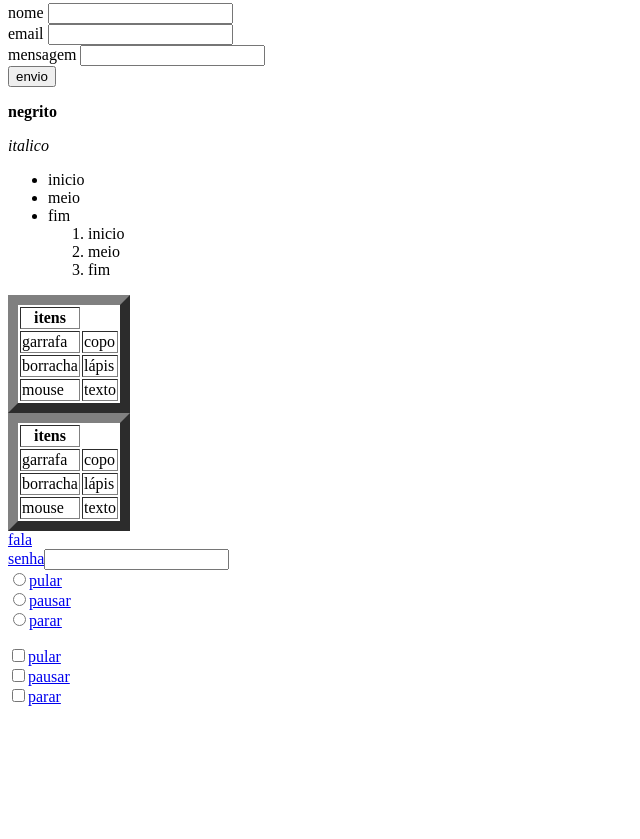
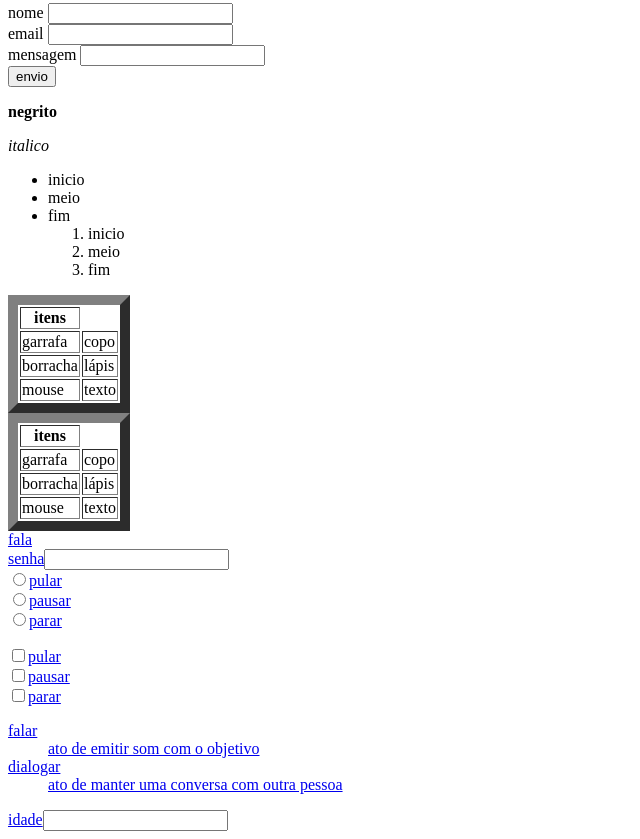
Before and after one commit to matheusdegois/html-tarefa, a plain HTML site: page index.html in a window 1280 px wide. Shown: the part 1160-1999 px from the top of the page, without its empty margins (0-640 px from the left). Before the commit the page ends 1882 px from the top, so only its background shows below. Drawn offline with Linux system fonts and the light colour scheme.

Commit message:
Add files via upload

```diff
--- a/index.html
+++ b/index.html
@@ -118,12 +118,15 @@
 <input type="checkbox">pausar
 <br>
 <input type="checkbox">parar
+<div>
 </form>
 <dl>
-    <dt>
-    <dd>
-    </dd>
-    </dt>
+    <dt>falar </dt><dd>ato de emitir som com o objetivo</dd>
+    <dt>dialogar </dt><dd>ato de manter uma conversa com outra pessoa</dd>
 </dl>
+</div>
+
+idade<input type="number"><br>
+
     </body>
 </html>
```
